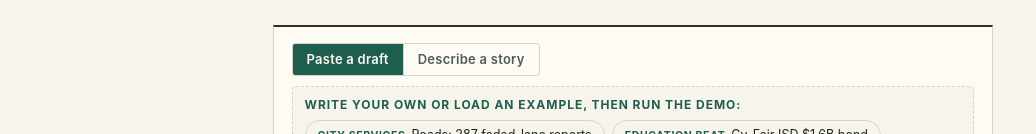
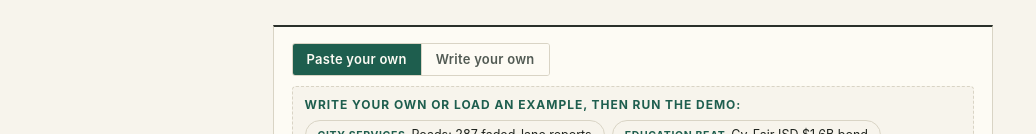
Before and after one commit to tbrown034/source-finder, a website built with Vite: page index.html in a window 1280 px wide. Shown: the part 277-411 px from the top of the page, without its empty margins (0-1036 px from the left). Built offline with nearby package versions, Linux system fonts and the light colour scheme.

Commit message:
Mode tabs: Paste your own / Write your own

```diff
--- a/index.html
+++ b/index.html
@@ -28,9 +28,9 @@
       <div class="desk-toolbar">
         <div class="mode-toggle" role="group" aria-label="Input mode">
           <button type="button" id="modeDraft" class="mode-btn is-active"
-            aria-pressed="true">Paste a draft</button>
+            aria-pressed="true">Paste your own</button>
           <button type="button" id="modeIdea" class="mode-btn"
-            aria-pressed="false">Describe a story</button>
+            aria-pressed="false">Write your own</button>
         </div>
       </div>
 
```
